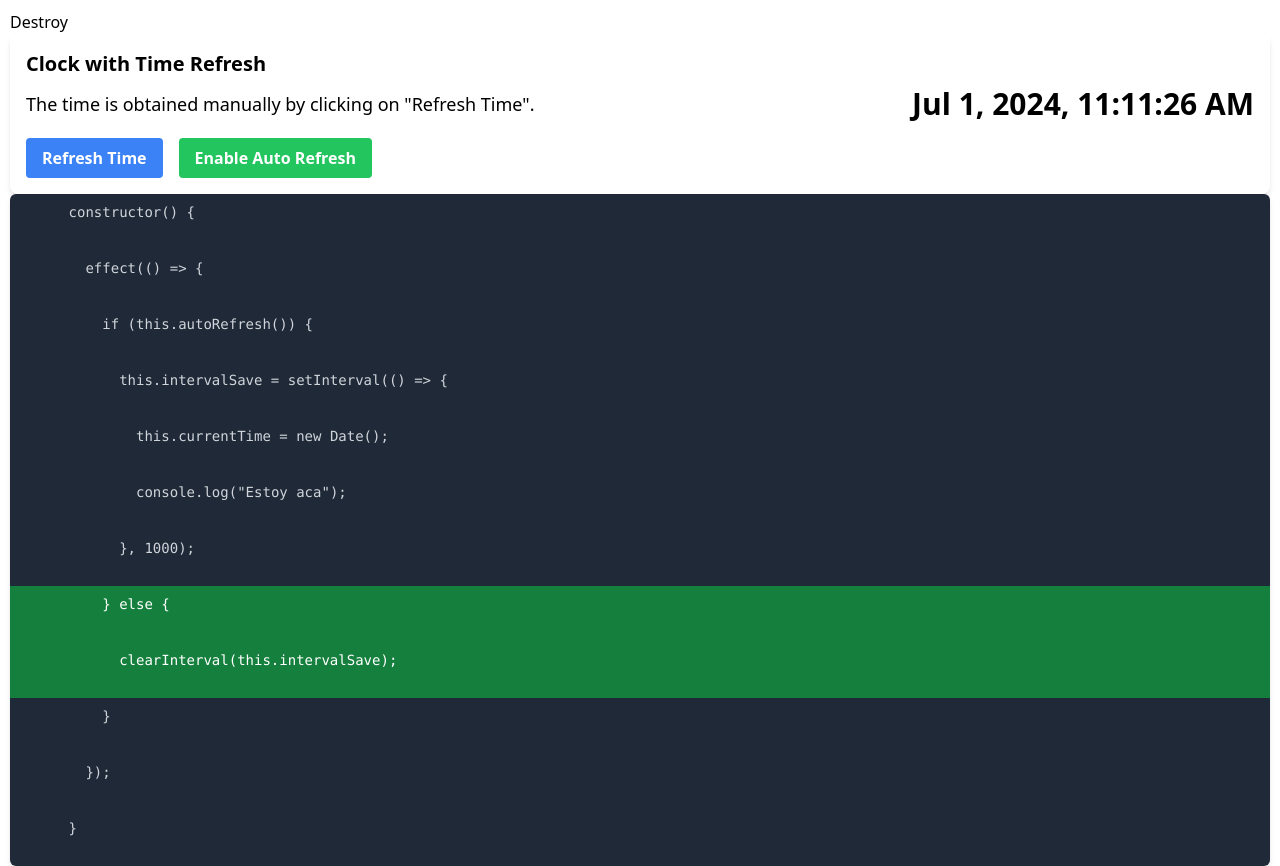
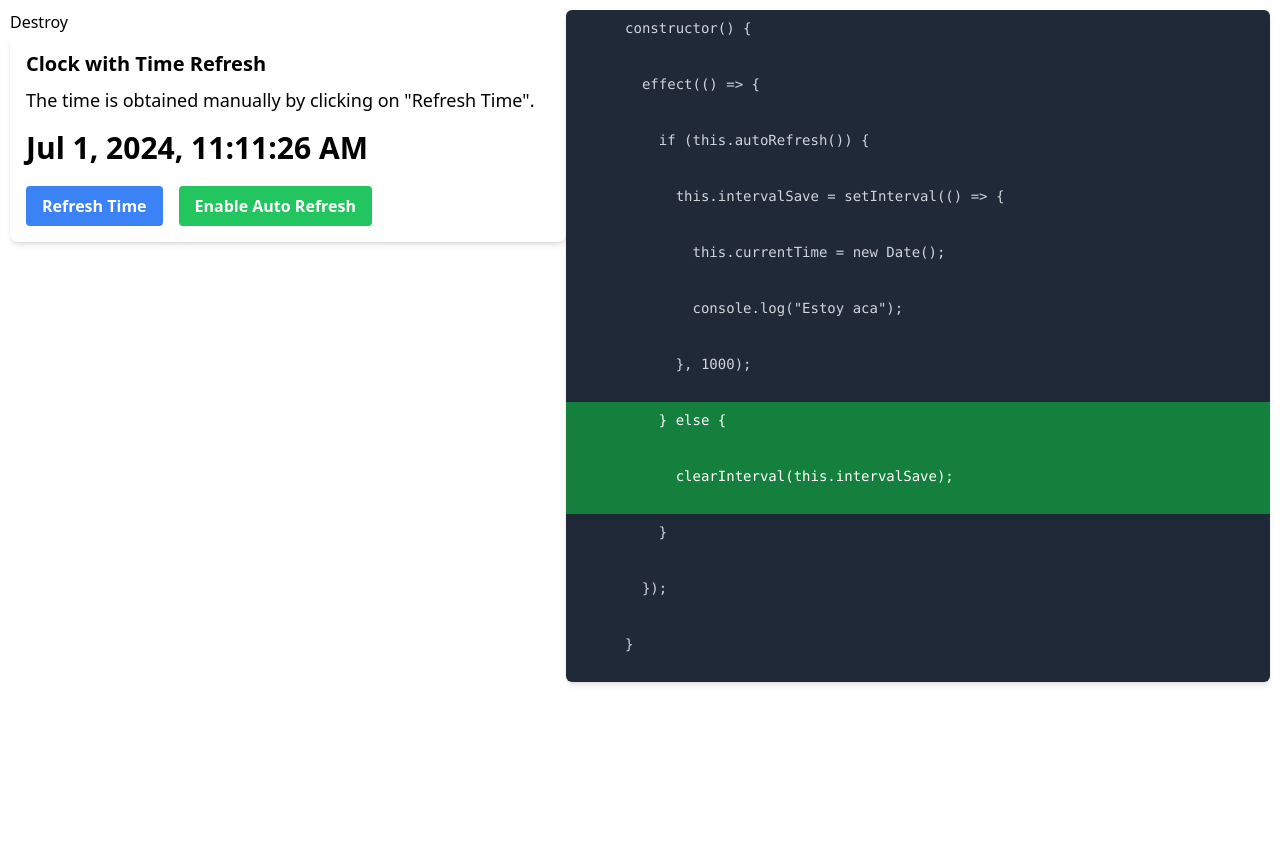
Before and after one commit to damiansire/angular-examples, an Angular app: page / in a window 1280 px wide. After the commit the page ends 800 px from the top, so only its background shows below. Built offline with nearby package versions, Linux system fonts and the light colour scheme.

Commit message:
design: improve visual of destroy interval example

```diff
--- a/src/app/signals/6-destroy-effect/destroy-box/destroy-box.component.html
+++ b/src/app/signals/6-destroy-effect/destroy-box/destroy-box.component.html
@@ -9,11 +9,10 @@
     } @if(autoRefresh()){
     <p class="text-lg md:mr-4">Automatic time refresh enabled.</p>
     }
-    <div>
-      <h2 class="text-3xl font-bold">{{ currentTime | date : "medium" }}</h2>
-    </div>
   </div>
-
+  <div class="mb-5">
+    <h2 class="text-3xl font-bold">{{ currentTime | date : "medium" }}</h2>
+  </div>
   <div class="flex space-x-4">
     <button
       class="bg-blue-500 hover:bg-blue-700 text-white font-bold py-2 px-4 rounded"
--- a/src/app/signals/6-destroy-effect/destroy-effect.component.html
+++ b/src/app/signals/6-destroy-effect/destroy-effect.component.html
@@ -1,5 +1,16 @@
-<button (click)="destroy()">Destroy</button>
-@if(showComponent){
-<app-destroy-box (autoRefreshEvent)="setAutoRefresh($event)"></app-destroy-box>
-}
-<app-code [lines]="lines"></app-code>
+<div class="flex">
+  <div>
+    <button (click)="destroy()">Destroy</button>
+    @if(showComponent){
+    <div>
+      <app-destroy-box
+        (autoRefreshEvent)="setAutoRefresh($event)"
+      ></app-destroy-box>
+    </div>
+    }
+  </div>
+
+  <div class="flex-grow">
+    <app-code [lines]="lines"></app-code>
+  </div>
+</div>
```
